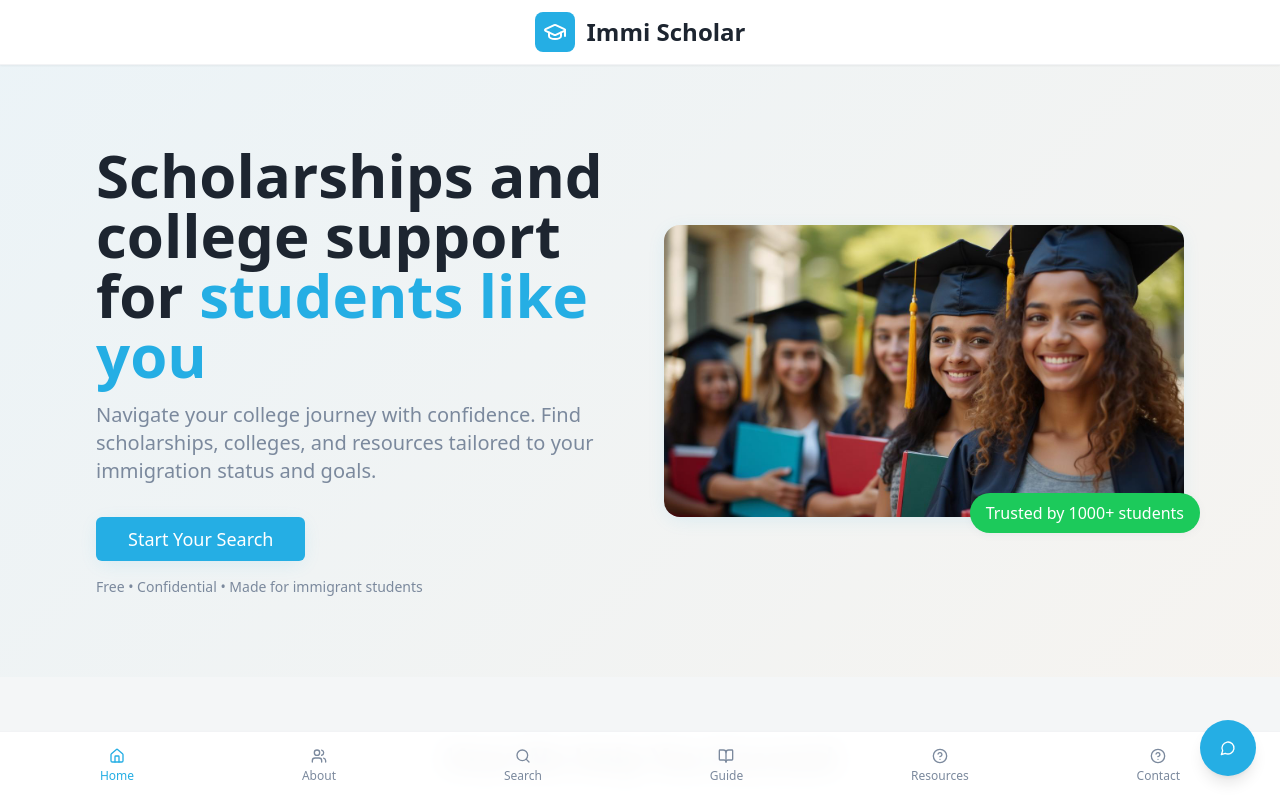
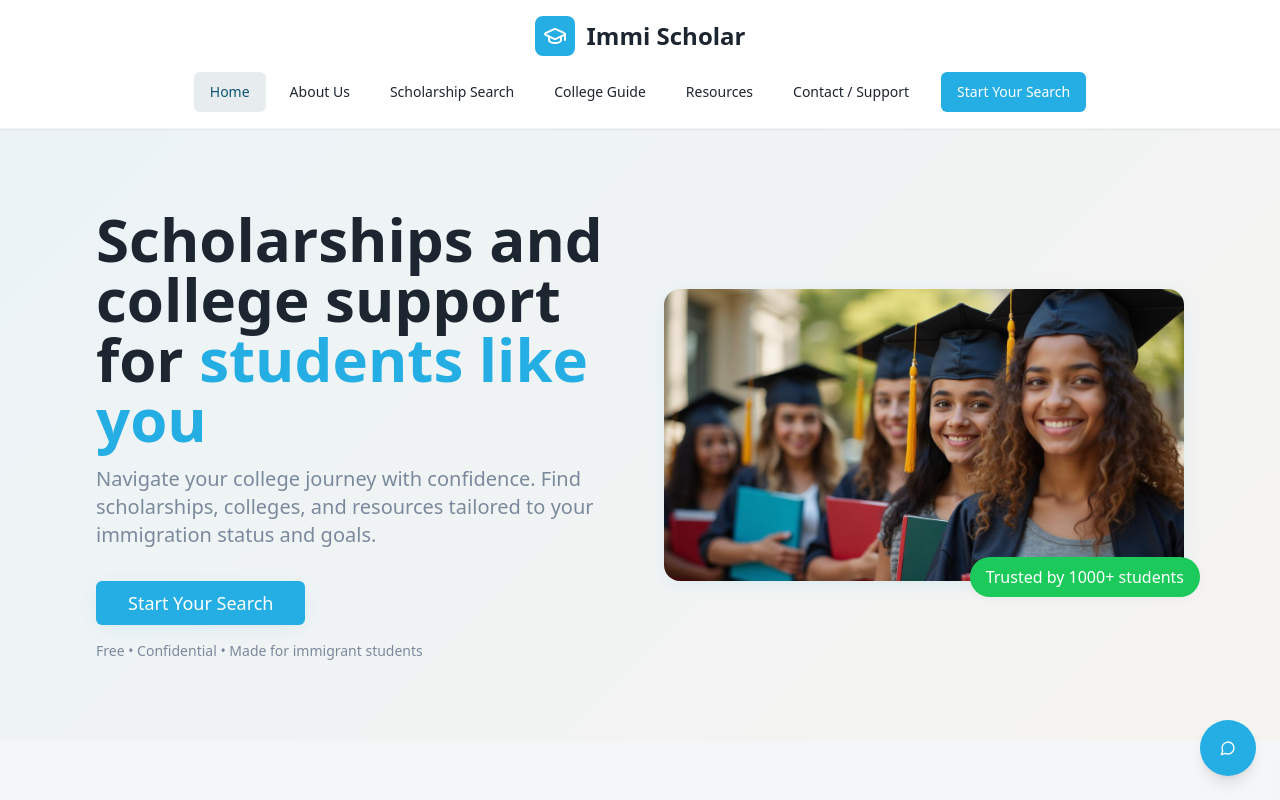
Before and after one commit to CodingProject2024/scholar-pathways-usa, a React (Vite) app: page / in a window 1280 px wide. Shown: the top 800 px of the page. Built offline with nearby package versions, Linux system fonts and the light colour scheme.

Commit message:
Move tabs under title
Moved navigation tabs to appear directly below the website title in the header.

```diff
--- a/src/components/BottomNavigation.tsx
+++ /dev/null
@@ -1,47 +0,0 @@
-import { Button } from "@/components/ui/button";
-import { Home, User, Search, BookOpen, HelpCircle, Users } from "lucide-react";
-
-interface BottomNavigationProps {
-  currentPage?: string;
-  onNavigate: (page: string) => void;
-}
-
-const BottomNavigation = ({ currentPage, onNavigate }: BottomNavigationProps) => {
-  const navItems = [
-    { id: "homepage", label: "Home", icon: Home },
-    { id: "about", label: "About", icon: Users },
-    { id: "search", label: "Search", icon: Search },
-    { id: "college-guide", label: "Guide", icon: BookOpen },
-    { id: "resources", label: "Resources", icon: HelpCircle },
-    { id: "contact", label: "Contact", icon: HelpCircle },
-  ];
-
-  return (
-    <nav className="fixed bottom-0 left-0 right-0 bg-white/95 backdrop-blur-md border-t border-border/50 z-50 shadow-lg">
-      <div className="container mx-auto max-w-7xl px-4">
-        <div className="flex items-center justify-around py-2">
-          {navItems.map((item) => {
-            const Icon = item.icon;
-            const isActive = currentPage === item.id;
-
-            return (
-              <Button
-                key={item.id}
-                variant="ghost"
-                onClick={() => onNavigate(item.id)}
-                className={`flex flex-col items-center gap-1 py-2 px-3 h-auto ${
-                  isActive ? "text-primary" : "text-muted-foreground"
-                }`}
-              >
-                <Icon className="w-5 h-5" />
-                <span className="text-xs font-medium">{item.label}</span>
-              </Button>
-            );
-          })}
-        </div>
-      </div>
-    </nav>
-  );
-};
-
-export default BottomNavigation;
--- a/src/components/Navigation.tsx
+++ b/src/components/Navigation.tsx
@@ -28,16 +28,36 @@ const Navigation = ({ currentPage, onNavigate }: NavigationProps) => {
   return (
     <nav className="bg-white/95 backdrop-blur-md border-b border-border/50 sticky top-0 z-50 shadow-sm">
       <div className="container mx-auto max-w-7xl px-4">
-        <div className="flex items-center justify-center h-16">
+        <div className="flex flex-col items-center py-4">
           {/* Full Title */}
           <div
-            className="flex items-center gap-3 cursor-pointer"
+            className="flex items-center gap-3 cursor-pointer mb-4"
             onClick={() => handleNavClick("homepage")}
           >
             <div className="w-10 h-10 bg-primary rounded-lg flex items-center justify-center">
               <GraduationCap className="w-6 h-6 text-white" />
             </div>
             <h1 className="text-2xl font-bold text-foreground">Immi Scholar</h1>
+          </div>
+
+          {/* Navigation Tabs */}
+          <div className="flex flex-wrap items-center justify-center gap-2">
+            {navItems.map((item) => (
+              <Button
+                key={item.id}
+                variant={currentPage === item.id ? "secondary" : "ghost"}
+                onClick={() => handleNavClick(item.id)}
+                className="text-sm font-medium"
+              >
+                {item.label}
+              </Button>
+            ))}
+            <Button
+              onClick={() => handleNavClick("profile")}
+              className="bg-primary text-primary-foreground hover:bg-primary/90 font-medium ml-2"
+            >
+              Start Your Search
+            </Button>
           </div>
         </div>
       </div>
--- a/src/pages/Index.tsx
+++ b/src/pages/Index.tsx
@@ -3,7 +3,6 @@ import Homepage from "@/components/Homepage";
 import ProfileInput from "@/components/ProfileInput";
 import Dashboard from "@/components/Dashboard";
 import Navigation from "@/components/Navigation";
-import BottomNavigation from "@/components/BottomNavigation";
 import AboutUs from "@/components/AboutUs";
 import Testimonials from "@/components/Testimonials";
 import Contact from "@/components/Contact";
@@ -37,7 +36,7 @@ const Index = () => {
   };
 
   return (
-    <div className="pb-20">
+    <div>
       <Navigation currentPage={currentPage} onNavigate={handleNavigate} />
       {currentPage === "homepage" && (
         <Homepage onGetStarted={handleGetStarted} onNavigate={handleNavigate} />
@@ -56,7 +55,6 @@ const Index = () => {
       {currentPage === "resources" && <div className="p-8">Resources - Coming Soon</div>}
       {currentPage === "testimonials" && <Testimonials />}
       {currentPage === "contact" && <Contact />}
-      <BottomNavigation currentPage={currentPage} onNavigate={handleNavigate} />
       <Chatbot />
     </div>
   );
```
